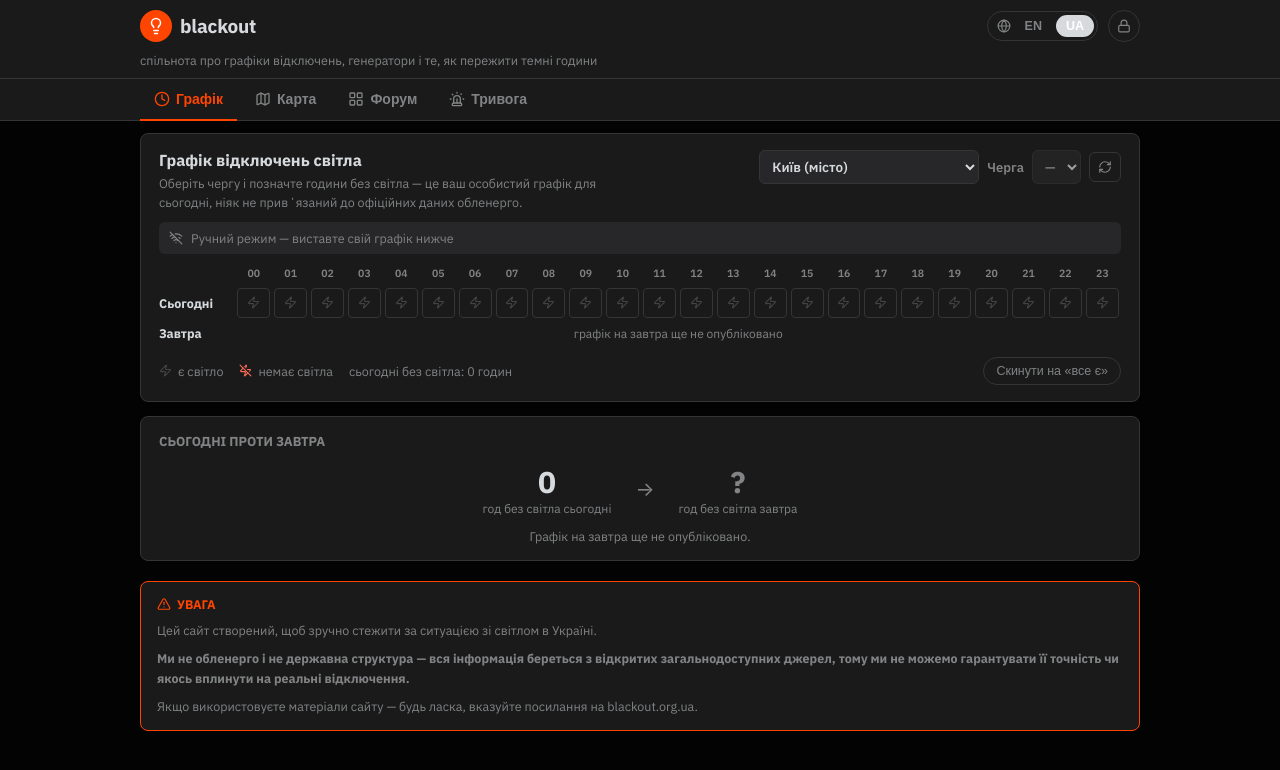
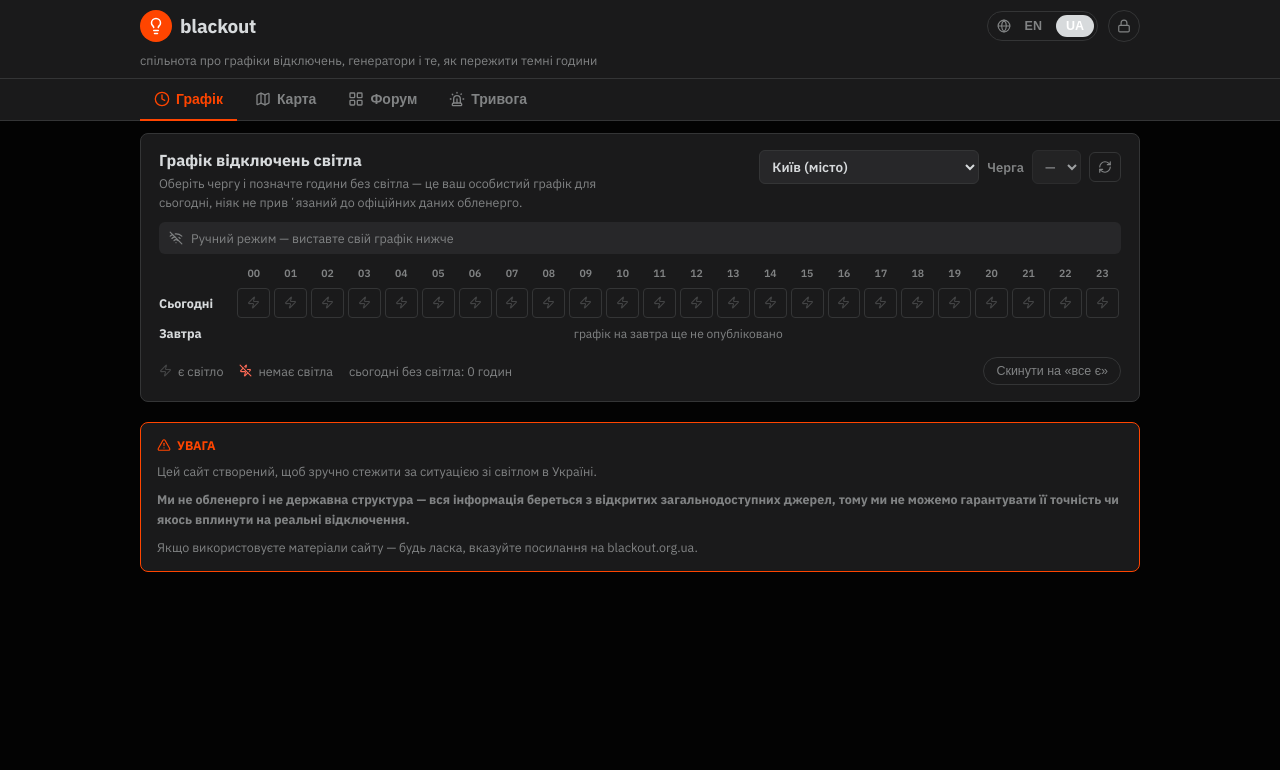
Before and after one commit to artemdryn584-code/blackout-site, a React (Vite) app: page / in a window 1280 px wide. Shown: the top 770 px of the page. Built offline with nearby package versions, Linux system fonts and the light colour scheme; no server answers; the database is empty.

Commit message:
Remove today-vs-tomorrow widget from schedule tab
Co-Authored-By: Claude Sonnet 5 <noreply@anthropic.com>

```diff
--- a/src/App.jsx
+++ b/src/App.jsx
@@ -1709,7 +1709,6 @@ export default function LedgerForum() {
   const currentEntry = scheduleEntries.find(e => `${e.initiator}__${e.queue}` === selectedEntryKey) || null;
   const currentSchedule = manualOverrides[selectedEntryKey] || currentEntry?.today || defaultQueueHours();
   const hoursOffCount = currentSchedule.filter(v => !v).length;
-  const tomorrowOffCount = currentEntry?.tomorrow ? currentEntry.tomorrow.filter(v => !v).length : null;
   const isManualOverride = Boolean(manualOverrides[selectedEntryKey]);
 
   return (
@@ -2076,34 +2075,6 @@ export default function LedgerForum() {
               >
                 {SCHEDULE_UI.reset}
               </button>
-            </div>
-          </div>
-
-          <div style={{ marginTop: 14, background: card, border: `1px solid ${border}`, borderRadius: 8, padding: "16px 18px" }}>
-            <div style={{ fontWeight: 700, fontSize: 13, color: textSoft, marginBottom: 12, textTransform: "uppercase" }}>
-              {lang === "ua" ? "Сьогодні проти завтра" : "Today vs. tomorrow"}
-            </div>
-            <div style={{ display: "flex", alignItems: "center", justifyContent: "center", gap: 24, flexWrap: "wrap" }}>
-              <div style={{ textAlign: "center" }}>
-                <div style={{ fontSize: 30, fontWeight: 800, color: hoursOffCount > 0 ? danger : text }}>{hoursOffCount}</div>
-                <div style={{ fontSize: 12, color: textSoft }}>{lang === "ua" ? "год без світла сьогодні" : "hrs off today"}</div>
-              </div>
-              <div style={{ fontSize: 20, color: textSoft }}>→</div>
-              <div style={{ textAlign: "center" }}>
-                <div style={{ fontSize: 30, fontWeight: 800, color: tomorrowOffCount === null ? textSoft : tomorrowOffCount > 0 ? danger : text }}>
-                  {tomorrowOffCount === null ? "?" : tomorrowOffCount}
-                </div>
-                <div style={{ fontSize: 12, color: textSoft }}>{lang === "ua" ? "год без світла завтра" : "hrs off tomorrow"}</div>
-              </div>
-            </div>
-            <div style={{ fontSize: 12.5, color: textSoft, textAlign: "center", marginTop: 12 }}>
-              {tomorrowOffCount === null
-                ? (lang === "ua" ? "Графік на завтра ще не опубліковано." : "Tomorrow's schedule isn't published yet.")
-                : tomorrowOffCount === hoursOffCount
-                  ? (lang === "ua" ? "Без змін порівняно із сьогодні." : "No change from today.")
-                  : tomorrowOffCount > hoursOffCount
-                    ? (lang === "ua" ? `На ${tomorrowOffCount - hoursOffCount} год гірше, ніж сьогодні.` : `${tomorrowOffCount - hoursOffCount}h worse than today.`)
-                    : (lang === "ua" ? `На ${hoursOffCount - tomorrowOffCount} год краще, ніж сьогодні.` : `${hoursOffCount - tomorrowOffCount}h better than today.`)}
             </div>
           </div>
         </div>
```
